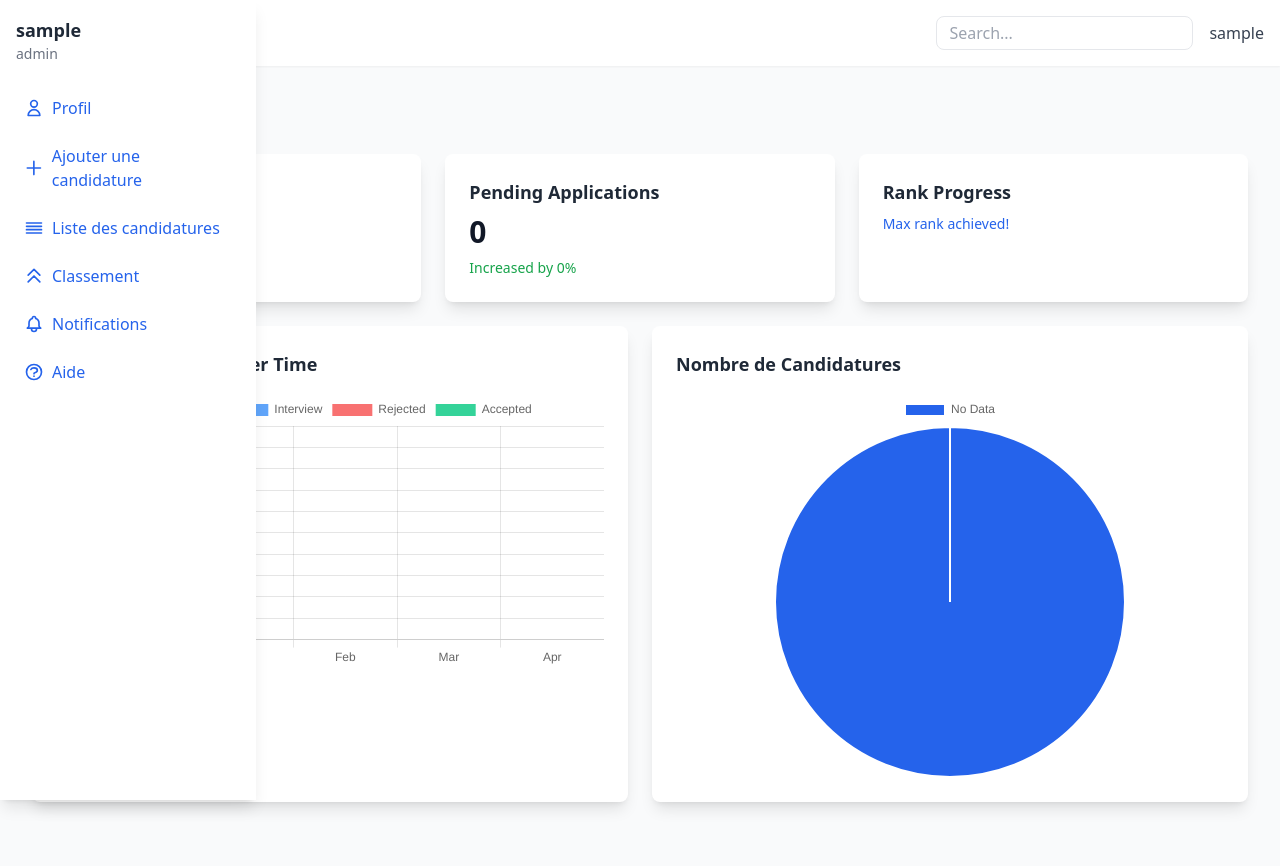
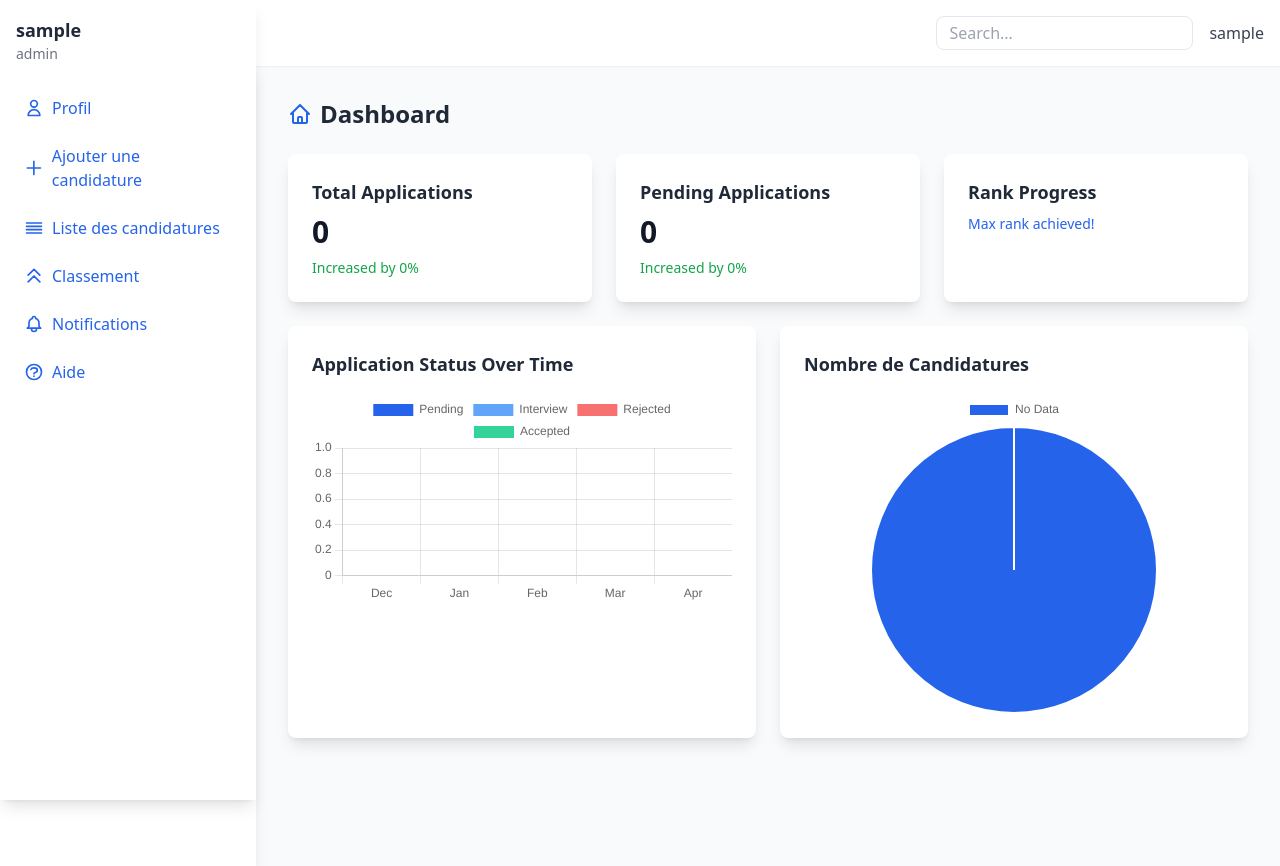
Before and after one commit to Maxence-villet/HelloCandidate, a PHP site: page /welcome in a window 1280 px wide. Run offline with PHP 8.4, Linux system fonts and the light colour scheme; the visitor is signed in with stand-in values (Sample User, id 1); data comes from the database, SQL or seed files in the repository; data that the repository does not hold is empty; some libraries are stand-ins or nearby versions.

Commit message:
fix dashboard margin left

```diff
--- a/views/welcome.php
+++ b/views/welcome.php
@@ -1,79 +1,62 @@
-<!DOCTYPE html>
-<html lang="fr">
-<head>
-    <meta charset="UTF-8">
-    <meta name="viewport" content="width=device-width, initial-scale=1.0">
-    <title>HelloCandidate - Dashboard</title>
-    <script src="https://cdn.tailwindcss.com"></script>
-    <script src="https://cdn.jsdelivr.net/npm/chart.js"></script>
-    <script src="/utils/scripts/dashboardCharts.js"></script>
-</head>
-<body class="bg-gray-50">
-    <!-- Top Bar -->
-    <header class="bg-white shadow-sm p-4 flex justify-between items-center">
-        <div class="flex items-center">
-            <h1 class="text-2xl font-bold text-blue-600">HelloCandidate</h1>
-        </div>
-        <div class="flex items-center space-x-4">
-            <input type="text" placeholder="Search..." class="border rounded-lg px-3 py-1">
-            <div class="flex items-center space-x-2">
-                <span class="text-gray-700"><?php echo $username; ?></span>
-            </div>
-        </div>
-    </header>
-
-    <div class="flex min-h-screen">
-        <!-- Include the Sidebar -->
-        <?php include __DIR__ . '/../utils/sidebar.php'; ?>
+<?php
+$page_title = 'Dashboard';
+$current_page = 'dashboard'; // For sidebar navigation highlighting
+include __DIR__ . '/../utils/header.php';
+?>
 
 <!-- Main Content -->
-        <main class="flex-1 p-8">
-            <h2 class="text-2xl font-bold text-gray-800 mb-6 flex items-center">
-                <svg class="w-6 h-6 text-blue-600 mr-2" fill="none" stroke="currentColor" viewBox="0 0 24 24" xmlns="http://www.w3.org/2000/svg">
+<main class="flex-1 p-4 sm:p-6 md:p-8">
+    <h2 class="text-xl sm:text-2xl font-bold text-gray-800 mb-6 flex items-center">
+        <svg class="w-5 h-5 sm:w-6 sm:h-6 text-blue-600 mr-2" fill="none" stroke="currentColor" viewBox="0 0 24 24" xmlns="http://www.w3.org/2000/svg">
             <path stroke-linecap="round" stroke-linejoin="round" stroke-width="2" d="M3 12l2-2m0 0l7-7 7 7M5 10v10a1 1 0 001 1h3m10-11l2 2m-2-2v10a1 1 0 01-1 1h-3m-6 0a1 1 0 001-1v-4a1 1 0 011-1h2a1 1 0 011 1v4a1 1 0 001 1m-6 0h6"></path>
         </svg>
         Dashboard
     </h2>
 
     <!-- Cards -->
-            <div class="grid grid-cols-1 sm:grid-cols-3 gap-6 mb-6">
+    <div class="grid grid-cols-1 sm:grid-cols-2 lg:grid-cols-3 gap-4 sm:gap-6 mb-6">
         <!-- Total Applications -->
-                <div class="bg-white rounded-lg shadow-lg p-6">
+        <div class="bg-white rounded-lg shadow-lg p-4 sm:p-6">
             <h3 class="text-lg font-semibold text-gray-800">Total Applications</h3>
-                    <p class="text-3xl font-bold text-gray-900 mt-2"><?php echo $total_applications; ?></p>
+            <p class="text-2xl sm:text-3xl font-bold text-gray-900 mt-2"><?php echo $total_applications; ?></p>
             <p class="text-sm <?php echo $applications_change_color; ?> mt-2"><?php echo $applications_change_text; ?></p>
         </div>
         <!-- Pending Applications -->
-                <div class="bg-white rounded-lg shadow-lg p-6">
+        <div class="bg-white rounded-lg shadow-lg p-4 sm:p-6">
             <h3 class="text-lg font-semibold text-gray-800">Pending Applications</h3>
-                    <p class="text-3xl font-bold text-gray-900 mt-2"><?php echo $pending_applications; ?></p>
+            <p class="text-2xl sm:text-3xl font-bold text-gray-900 mt-2"><?php echo $pending_applications; ?></p>
             <p class="text-sm <?php echo $pending_change_color; ?> mt-2"><?php echo $pending_change_text; ?></p>
         </div>
         <!-- Rank Progress -->
-                <div class="bg-white rounded-lg shadow-lg p-6">
+        <div class="bg-white rounded-lg shadow-lg p-4 sm:p-6">
             <h3 class="text-lg font-semibold text-gray-800">Rank Progress</h3>
-                    <p class="text-xl font-bold text-gray-900 mt-2"><?php echo htmlspecialchars($current_rank['rank_name'] . ' ' . $current_rank['sub_rank']); ?></p>
+            <p class="text-lg sm:text-xl font-bold text-gray-900 mt-2"><?php echo htmlspecialchars($current_rank['rank_name'] . ' ' . $current_rank['sub_rank']); ?></p>
             <p class="text-sm text-blue-600 mt-2"><?php echo $progress_text; ?></p>
         </div>
     </div>
 
     <!-- Charts -->
-            <div class="grid grid-cols-1 lg:grid-cols-2 gap-6">
+    <div class="grid grid-cols-1 lg:grid-cols-2 gap-4 sm:gap-6">
         <!-- Application Status Over Time -->
-                <div class="bg-white rounded-lg shadow-lg p-6">
+        <div class="bg-white rounded-lg shadow-lg p-4 sm:p-6">
             <h3 class="text-lg font-semibold text-gray-800 mb-4">Application Status Over Time</h3>
+            <div class="w-full h-64 sm:h-80">
                 <canvas id="applicationStatusChart"></canvas>
             </div>
+        </div>
         <!-- Application Sources (Renamed to Nombre de Candidatures) -->
-                <div class="bg-white rounded-lg shadow-lg p-6">
+        <div class="bg-white rounded-lg shadow-lg p-4 sm:p-6">
             <h3 class="text-lg font-semibold text-gray-800 mb-4">Nombre de Candidatures</h3>
-                    <canvas id="applicationSourcesChart" class="w-96 h-96 mx-auto"></canvas>
+            <div class="w-full h-64 sm:h-80 flex justify-center">
+                <canvas id="applicationSourcesChart" class="max-w-full max-h-full"></canvas>
+            </div>
         </div>
     </div>
 </main>
-    </div>
 
 <!-- Pass PHP data to JavaScript -->
+<script src="https://cdn.jsdelivr.net/npm/chart.js"></script>
+<script src="/utils/scripts/dashboardCharts.js"></script>
 <script>
     window.dashboardData = {
         months: <?php echo json_encode($months); ?>,
@@ -87,5 +70,6 @@
         source_counts: <?php echo json_encode($source_counts); ?>
     };
 </script>
+</div>
 </body>
 </html>
```
Lines whose indentation alone changed are shown as unchanged.
